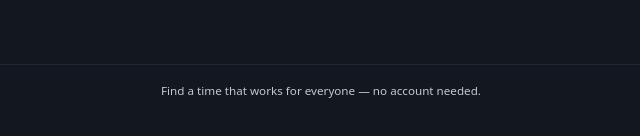
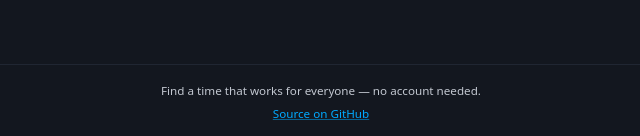
Before and after one commit to NiklasO-dev/who-has-time, a Flask app: page / in a window 1280 px wide. Shown: the part 1186-1322 px from the top of the page, without its empty margins (319-959 px from the left). Before the commit the page ends 1284 px from the top, so only its background shows below. Run offline with Flask 3, Linux system fonts and the light colour scheme; parts of the project's set-up code (start-up, migrations or seed data) failed here and were passed over; some libraries are stand-ins or nearby versions.

Commit message:
Add GitHub repository link and update footer styling
- Added GIT_REPO_URL to the configuration for easy access to the source code.
- Enhanced footer styling to include a source link with appropriate margin.
- Updated translations for German and English to include footer source text.

```diff
--- a/app/config.py
+++ b/app/config.py
@@ -22,6 +22,7 @@
     )
     SQLALCHEMY_TRACK_MODIFICATIONS = False
     APP_BASE_URL = os.environ.get("APP_BASE_URL", "").rstrip("/")
+    GIT_REPO_URL = "https://github.com/NiklasO-dev/who-has-time"
     MAX_POLL_DAYS = int(os.environ.get("MAX_POLL_DAYS", "14"))
     ALLOWED_SLOT_MINUTES = (15, 30, 60)
 
--- a/app/static/style.css
+++ b/app/static/style.css
@@ -29,6 +29,11 @@
     padding-top: 1rem;
     border-top: 1px solid var(--pico-muted-border-color);
     text-align: center;
+}
+
+footer .footer-source {
+    display: block;
+    margin-top: 0.35rem;
 }
 
 .form-grid {
--- a/app/templates/base.html
+++ b/app/templates/base.html
@@ -40,6 +40,7 @@
     </main>
     <footer class="container">
         <small>{{ t.site_tagline }}</small>
+        <small class="footer-source"><a href="{{ config.GIT_REPO_URL }}" rel="noopener noreferrer">{{ t.footer_source }}</a></small>
     </footer>
     <script>
         window.WHT_I18N = {
--- a/app/translations/de.json
+++ b/app/translations/de.json
@@ -1,6 +1,7 @@
 {
   "site_name": "Wer hat Zeit?",
   "site_tagline": "Finde einen Termin für alle — ohne Benutzerkonto.",
+  "footer_source": "Quellcode auf GitHub",
   "nav_home": "Start",
   "nav_how_to_use": "So funktioniert's",
   "lang_label": "Sprache",
--- a/app/translations/en.json
+++ b/app/translations/en.json
@@ -1,6 +1,7 @@
 {
   "site_name": "Who Has Time?",
   "site_tagline": "Find a time that works for everyone — no account needed.",
+  "footer_source": "Source on GitHub",
   "nav_home": "Home",
   "nav_how_to_use": "How it works",
   "lang_label": "Language",
```
